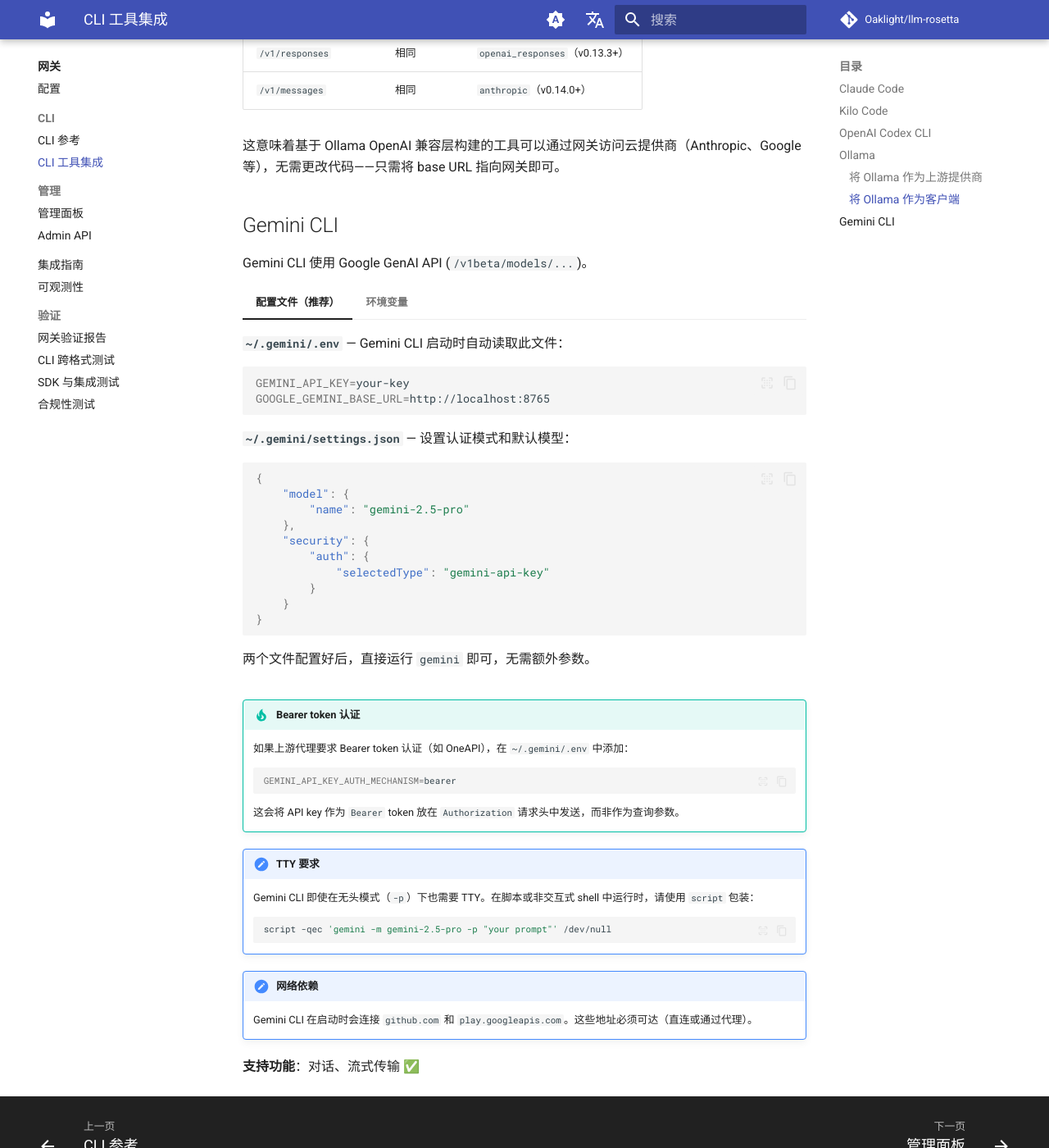
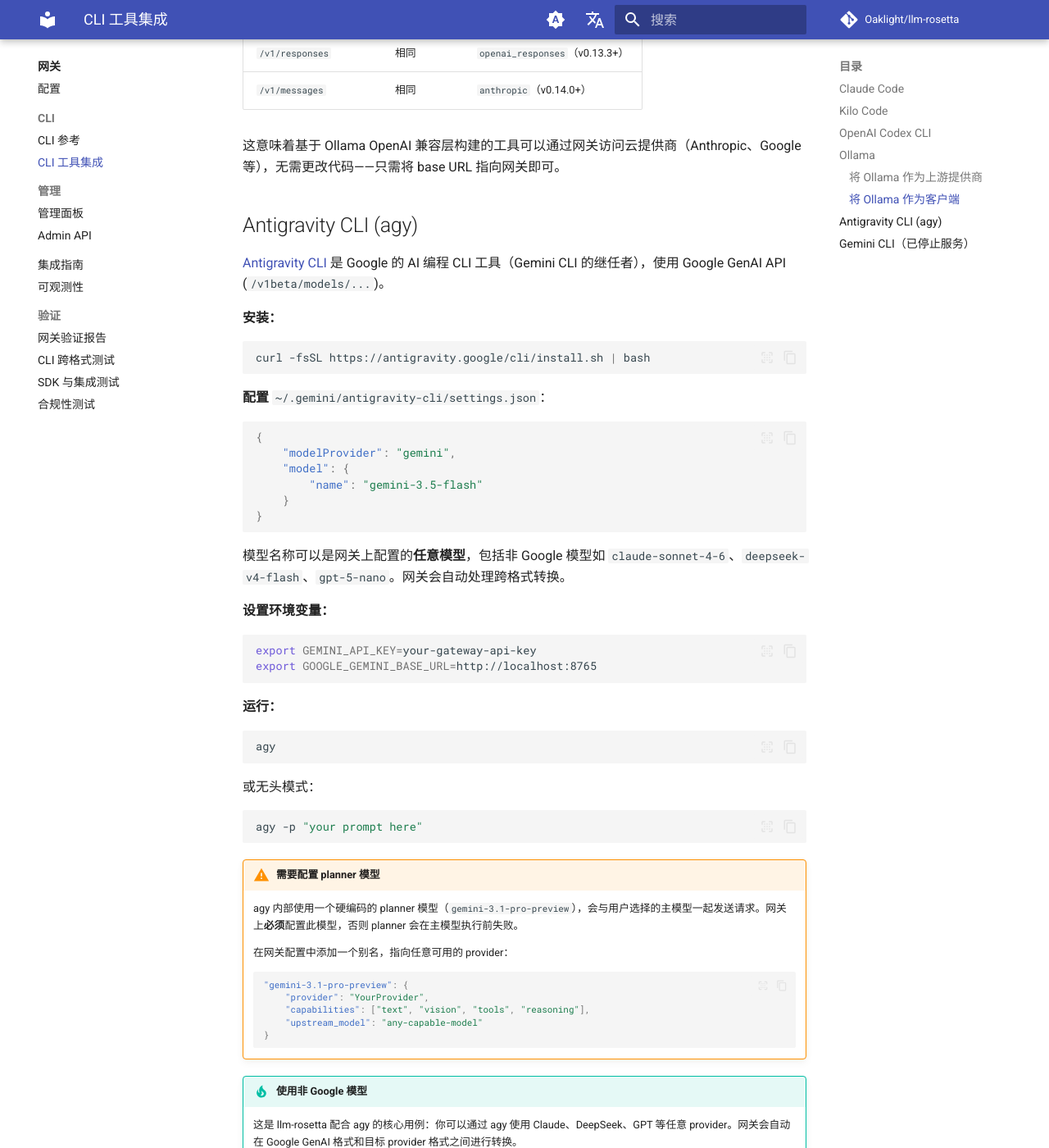
Before and after one commit to Oaklight/llm-rosetta, an MkDocs documentation site: the page built from docs/gateway/cli-integrations.md, in a window 1280 px wide and 1400 px high, scrolled down 2635 px. Shown: the whole window at 82% size. Built offline with MkDocs 1.6.1 and Material for MkDocs 9.7.7, drawn with Linux system fonts in a browser that asks for light colours; comment, search, counter and statistics services are not loaded; some of the changed text lies outside the part shown.

Commit message:
docs: 更新 Gemini CLI → Antigravity CLI (agy) 配置指南
- 添加 Antigravity CLI (agy) 配置说明
- 说明 planner 模型要求 (gemini-3.1-pro-preview)
- 添加跨格式使用表（Claude、DeepSeek、Gemini 通过网关）
- 标记 Gemini CLI 已停止服务（2026年6月18日），保留折叠参考
- 更新 index.md 引用

````diff
--- a/docs/gateway/cli-integrations.md
+++ b/docs/gateway/cli-integrations.md
@@ -124,11 +124,84 @@
 
 这意味着基于 Ollama OpenAI 兼容层构建的工具可以通过网关访问云提供商（Anthropic、Google 等），无需更改代码——只需将 base URL 指向网关即可。
 
-## Gemini CLI
+## Antigravity CLI (agy)
 
-Gemini CLI 使用 Google GenAI API (`/v1beta/models/...`)。
+[Antigravity CLI](https://antigravity.google/docs/cli/install/) 是 Google 的 AI 编程 CLI 工具（Gemini CLI 的继任者），使用 Google GenAI API (`/v1beta/models/...`)。
 
-=== "配置文件（推荐）"
+**安装：**
+
+```bash
+curl -fsSL https://antigravity.google/cli/install.sh | bash
+```
+
+**配置** `~/.gemini/antigravity-cli/settings.json`：
+
+```json
+{
+    "modelProvider": "gemini",
+    "model": {
+        "name": "gemini-3.5-flash"
+    }
+}
+```
+
+模型名称可以是网关上配置的**任意模型**，包括非 Google 模型如 `claude-sonnet-4-6`、`deepseek-v4-flash`、`gpt-5-nano`。网关会自动处理跨格式转换。
+
+**设置环境变量：**
+
+```bash
+export GEMINI_API_KEY=your-gateway-api-key
+export GOOGLE_GEMINI_BASE_URL=http://localhost:8765
+```
+
+**运行：**
+
+```bash
+agy
+```
+
+或无头模式：
+
+```bash
+agy -p "your prompt here"
+```
+
+!!! warning "需要配置 planner 模型"
+    agy 内部使用一个硬编码的 planner 模型（`gemini-3.1-pro-preview`），会与用户选择的主模型一起发送请求。网关上**必须**配置此模型，否则 planner 会在主模型执行前失败。
+
+    在网关配置中添加一个别名，指向任意可用的 provider：
+
+    ```json
+    "gemini-3.1-pro-preview": {
+        "provider": "YourProvider",
+        "capabilities": ["text", "vision", "tools", "reasoning"],
+        "upstream_model": "any-capable-model"
+    }
+    ```
+
+!!! tip "使用非 Google 模型"
+    这是 llm-rosetta 配合 agy 的核心用例：你可以通过 agy 使用 Claude、DeepSeek、GPT 等任意 provider。网关会自动在 Google GenAI 格式和目标 provider 格式之间进行转换。
+
+    已验证的组合：
+
+    | 模型 | Provider | 文本 | 图像 | 工具 |
+    |------|----------|:----:|:----:|:----:|
+    | `claude-sonnet-4-6` | Anthropic | ✅ | ✅ | ✅ |
+    | `deepseek-v4-flash` | DeepSeek | ✅ | ✅ | ✅ |
+    | `gemini-3.5-flash` | Google | ✅ | ✅ | ✅ |
+
+**支持功能**：对话、流式传输、图像识别、工具调用 ✅
+
+---
+
+## Gemini CLI（已停止服务）
+
+!!! warning "已停止服务"
+    Gemini CLI 已于 2026 年 6 月 18 日停止服务，由 [Antigravity CLI (agy)](#antigravity-cli-agy) 取代。以下配置仅供参考。
+
+??? note "旧版 Gemini CLI 配置"
+
+    Gemini CLI 使用 Google GenAI API (`/v1beta/models/...`)。
 
     **`~/.gemini/.env`** — Gemini CLI 启动时自动读取此文件：
 
@@ -151,34 +224,3 @@
         }
     }
     ```
-
-    两个文件配置好后，直接运行 `gemini` 即可，无需额外参数。
-
-=== "环境变量"
-
-    ```bash
-    export GOOGLE_GEMINI_BASE_URL=http://localhost:8765
-    export GEMINI_API_KEY=your-key
-    gemini -m gemini-2.5-pro -p "your prompt here"
-    ```
-
-!!! tip "Bearer token 认证"
-    如果上游代理要求 Bearer token 认证（如 OneAPI），在 `~/.gemini/.env` 中添加：
-
-    ```bash
-    GEMINI_API_KEY_AUTH_MECHANISM=bearer
-    ```
-
-    这会将 API key 作为 `Bearer` token 放在 `Authorization` 请求头中发送，而非作为查询参数。
-
-!!! note "TTY 要求"
-    Gemini CLI 即使在无头模式（`-p`）下也需要 TTY。在脚本或非交互式 shell 中运行时，请使用 `script` 包装：
-
-    ```bash
-    script -qec 'gemini -m gemini-2.5-pro -p "your prompt"' /dev/null
-    ```
-
-!!! note "网络依赖"
-    Gemini CLI 在启动时会连接 `github.com` 和 `play.googleapis.com`。这些地址必须可达（直连或通过代理）。
-
-**支持功能**：对话、流式传输 ✅
````
Also changed, not shown: docs/index.md (+2 -2 lines).
